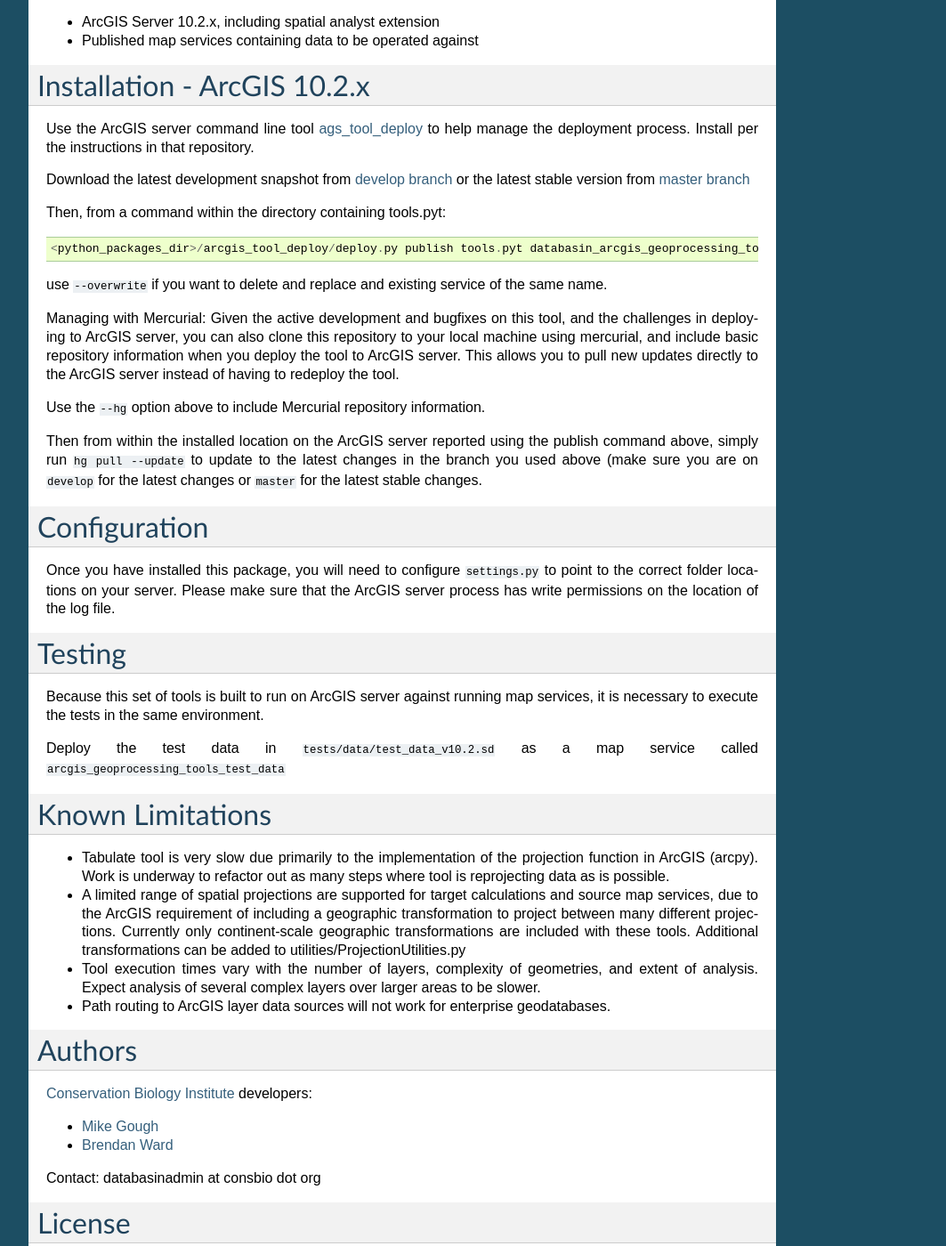
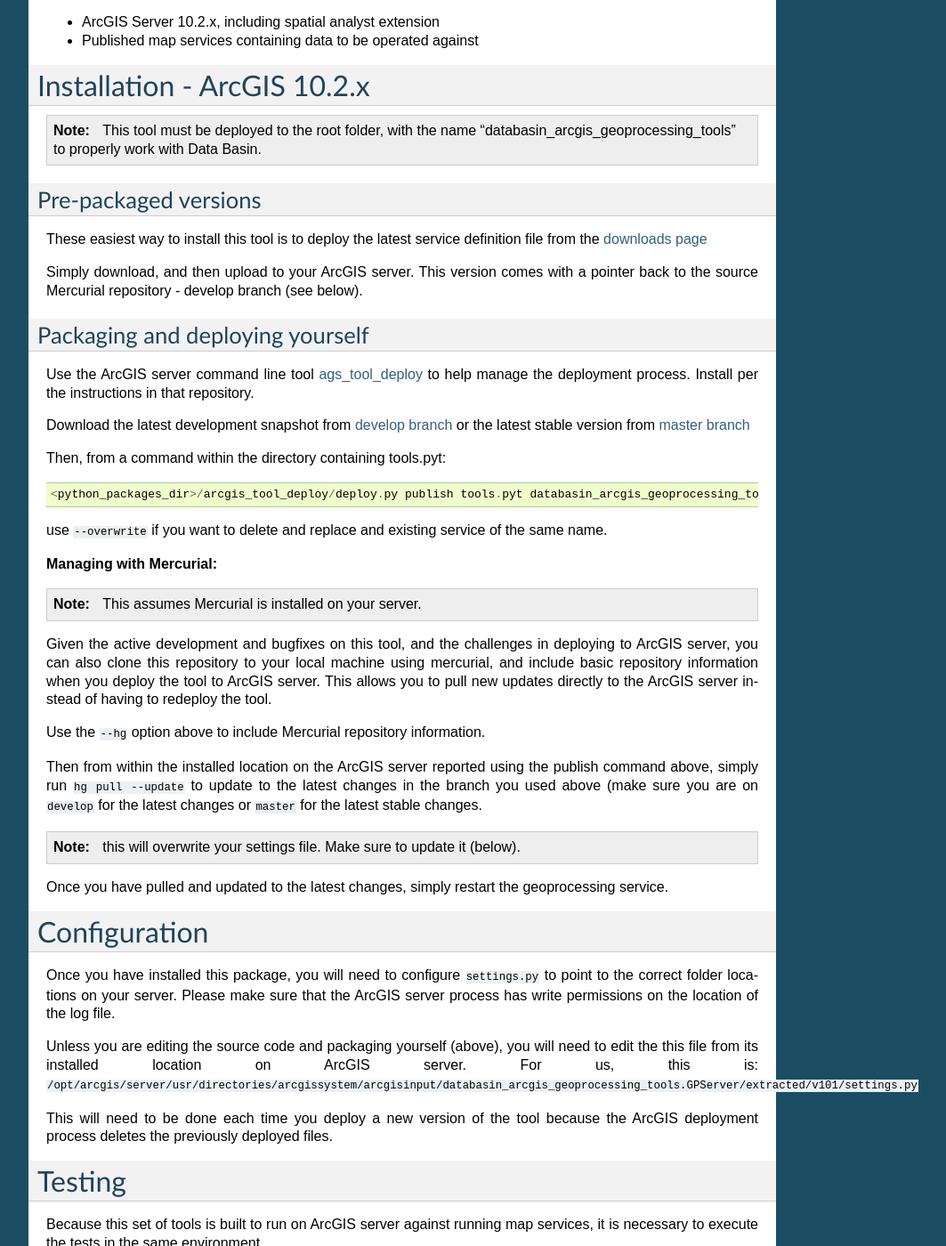
Before and after one commit to consbio/databasin-arcgis-geoprocessing-tools, a Sphinx documentation site: the page built from docs/index.rst, in a window 1280 px wide and 1400 px high, scrolled down 558 px. Shown: the whole window at 89% size, without its empty margins (198-1261 px from the left). Built offline with Sphinx 7.4.7, drawn with Linux system fonts in a browser that asks for light colours; some of the changed text lies outside the part shown.

Commit message:
Updated docs

```diff
--- a/docs/index.rst
+++ b/docs/index.rst
@@ -46,11 +46,28 @@
 Installation - ArcGIS 10.2.x
 ============================
 
+.. note::
+   This tool must be deployed to the root folder, with the name "databasin_arcgis_geoprocessing_tools" to properly
+   work with Data Basin.
+
+
+Pre-packaged versions
+---------------------
+
+These easiest way to install this tool is to deploy the latest service definition file from the `downloads page <https://bitbucket.org/databasin/databasin_arcgis_geoprocessing_tools/downloads/>`_
+
+Simply download, and then upload to your ArcGIS server.  This version comes with a pointer back to the source Mercurial
+repository - develop branch (see below).
+
+
+Packaging and deploying yourself
+--------------------------------
+
 Use the ArcGIS server command line tool `ags_tool_deploy <https://bitbucket.org/databasin/ags_tool_deploy/>`_ to help
 manage the deployment process.  Install per the instructions in that repository.
 
-Download the latest development snapshot from `develop branch </databasin/databasin_arcgis_geoprocessing_tools/get/develop.zip/>`_ or
-the latest stable version from `master branch </databasin/databasin_arcgis_geoprocessing_tools/get/master.zip/>`_
+Download the latest development snapshot from `develop branch <https://bitbucket.org/databasin/databasin_arcgis_geoprocessing_tools/get/develop.zip/>`_
+or the latest stable version from `master branch <https://bitbucket.org/databasin/databasin_arcgis_geoprocessing_tools/get/master.zip/>`_
 
 Then, from a command within the directory containing tools.pyt::
 
@@ -60,7 +77,10 @@
 use ``--overwrite`` if you want to delete and replace and existing service of the same name.
 
 
-Managing with Mercurial:
+**Managing with Mercurial:**
+
+.. note:: This assumes Mercurial is installed on your server.
+
 Given the active development and bugfixes on this tool, and the challenges in deploying to ArcGIS server, you can also
 clone this repository to your local machine using mercurial, and include basic repository information when you deploy
 the tool to ArcGIS server.  This allows you to pull new updates directly to the ArcGIS server instead of having to
@@ -72,12 +92,23 @@
 ``hg pull --update`` to update to the latest changes in the branch you used above (make sure you are on ``develop`` for
 the latest changes or ``master`` for the latest stable changes.
 
+.. note:: this will overwrite your settings file.  Make sure to update it (below).
+
+Once you have pulled and updated to the latest changes, simply restart the geoprocessing service.
+
 
 Configuration
 =============
 
 Once you have installed this package, you will need to configure ``settings.py`` to point to the correct folder locations
 on your server.  Please make sure that the ArcGIS server process has write permissions on the location of the log file.
+
+Unless you are editing the source code and packaging yourself (above), you will need to edit the this file from its
+installed location on ArcGIS server.  For us, this is:
+``/opt/arcgis/server/usr/directories/arcgissystem/arcgisinput/databasin_arcgis_geoprocessing_tools.GPServer/extracted/v101/settings.py``
+
+This will need to be done each time you deploy a new version of the tool because the ArcGIS deployment process deletes
+the previously deployed files.
 
 
 Testing
@@ -86,7 +117,15 @@
 Because this set of tools is built to run on ArcGIS server against running map services, it is necessary to execute the
 tests in the same environment.
 
-Deploy the test data in ``tests/data/test_data_v10.2.sd`` as a map service called ``arcgis_geoprocessing_tools_test_data``
+First, deploy this tool and make sure it is properly installed.
+
+Second, deploy the test data from the `downloads page <https://bitbucket.org/databasin/databasin_arcgis_geoprocessing_tools/downloads/>`_
+as a map service called ``arcgis_geoprocessing_tools_test_data``
+
+Next, execute the tool at ``http://<server_hostname>/arcgis/rest/services/databasin_arcgis_geoprocessing_tools/GPServer/test_tabulate``
+
+This will run the test suite as if it were a stand-alone geoprocessing tool.  It will run through a variety of tests.
+If those tests fail, make sure to check your configuration in ``settings.py``
 
 
 
```
Also changed, not shown: docs/tabulate.rst (+15 -15 lines), 1 other file.
